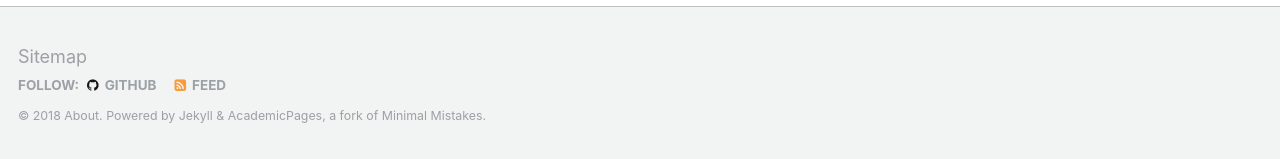
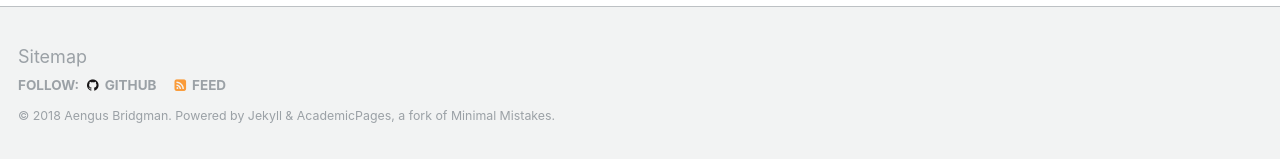
Before and after one commit to costinciobanu/costinciobanu.github.io, a Jekyll site: the page built from _pages/about.md, in a window 1280 px wide. Shown: the part 738-897 px from the top of the page. Built offline with Jekyll 4.4.1, drawn with Linux system fonts in a browser that asks for light colours; some web fonts are replaced.

Commit message:
changed footer

```diff
--- a/_includes/footer.html
+++ b/_includes/footer.html
@@ -21,4 +21,4 @@
   </ul>
 </div>
 
-<div class="page__footer-copyright">&copy; {{ site.time | date: '%Y' }} {{ site.name | default: site.title }}. {{ site.data.ui-text[site.locale].powered_by | default: "Powered by" }} <a href="http://jekyllrb.com" rel="nofollow">Jekyll</a> &amp; <a href="https://github.com/academicpages/academicpages.github.io">AcademicPages</a>, a fork of <a href="https://mademistakes.com/work/minimal-mistakes-jekyll-theme/" rel="nofollow">Minimal Mistakes</a>.</div>
+<div class="page__footer-copyright">&copy; {{ site.time | date: '%Y' }} Aengus Bridgman. {{ site.data.ui-text[site.locale].powered_by | default: "Powered by" }} <a href="http://jekyllrb.com" rel="nofollow">Jekyll</a> &amp; <a href="https://github.com/academicpages/academicpages.github.io">AcademicPages</a>, a fork of <a href="https://mademistakes.com/work/minimal-mistakes-jekyll-theme/" rel="nofollow">Minimal Mistakes</a>.</div>
```
